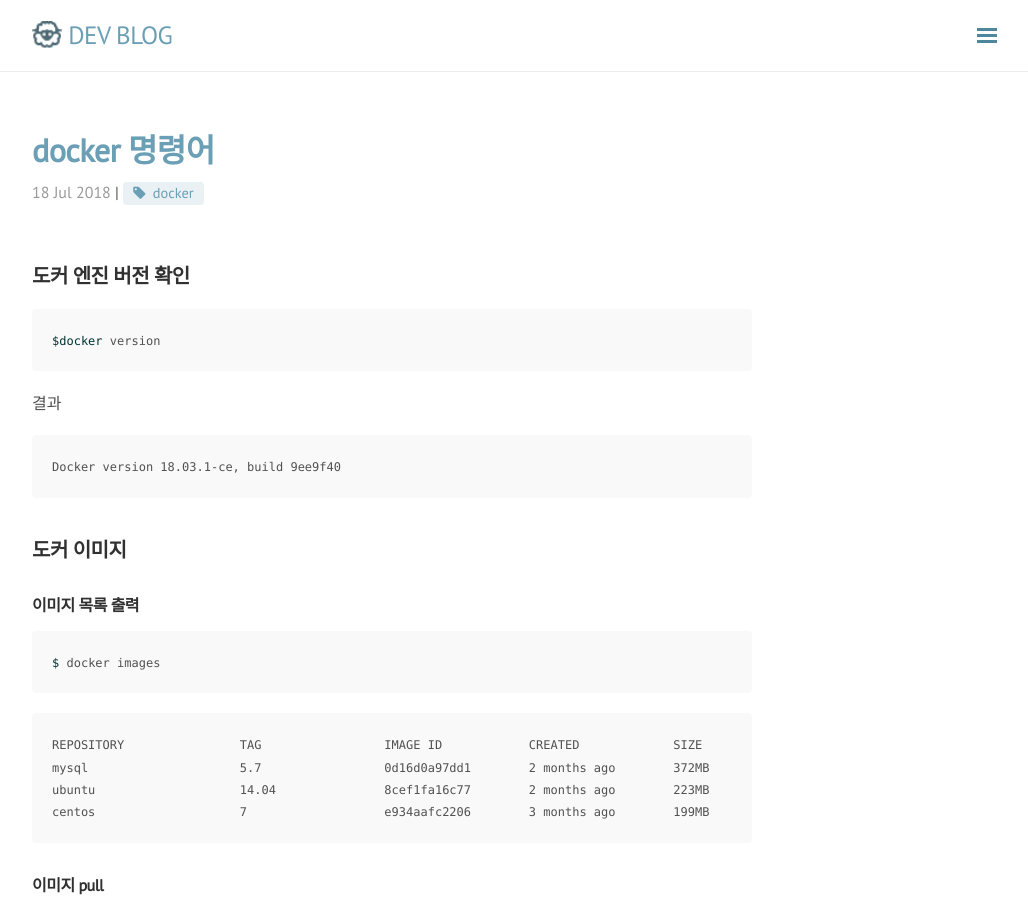
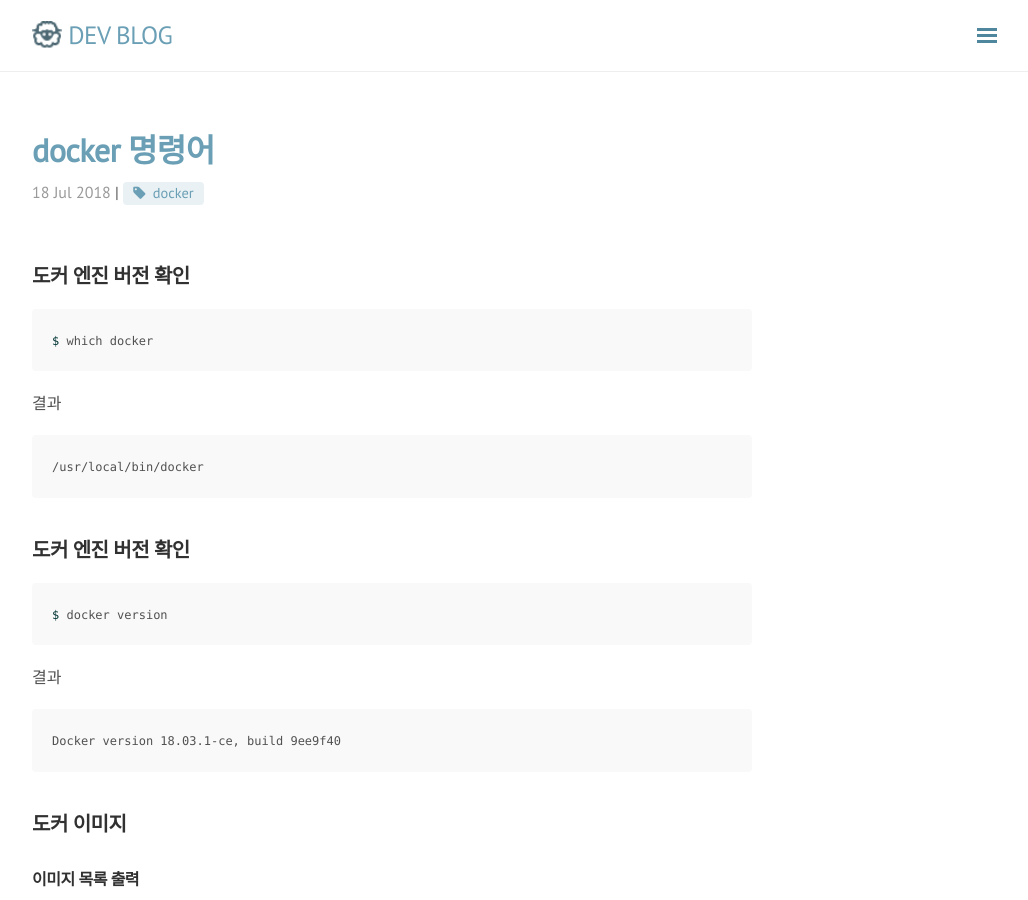
Before and after one commit to rmcodestar/rmcodestar.github.io, a Jekyll site: the page built from _posts/2018-07-18-docker-cli.md, in a window 1280 px wide and 900 px high. Shown: the whole window, without its empty margins (248-1276 px from the left). Built offline with Jekyll 4.4.1, drawn with Linux system fonts in a browser that asks for light colours; nearby versions of some CDN libraries; comment, search, counter and statistics services are not loaded.

Commit message:
Update 2018-07-18-docker-cli.md

````diff
--- a/_posts/2018-07-18-docker-cli.md
+++ b/_posts/2018-07-18-docker-cli.md
@@ -4,10 +4,18 @@ title: docker 명령어
 category: docker
 tag : [docker]
 ---
+## 도커 엔진 버전 확인
+```shell
+$ which docker
+```
+결과
+```
+/usr/local/bin/docker
+```
 
 ## 도커 엔진 버전 확인
 ```shell
-$docker version
+$ docker version
 ```
 결과
 ```
````
